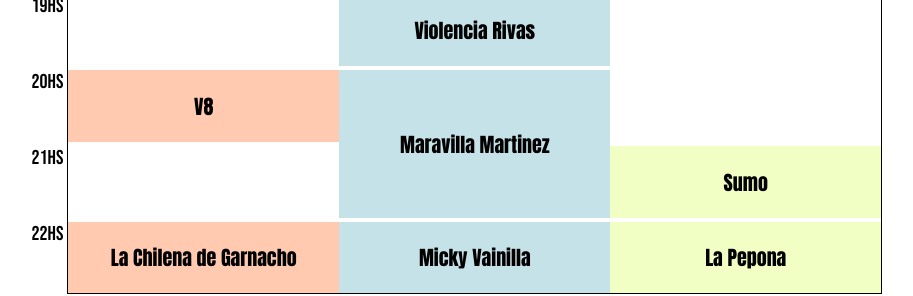
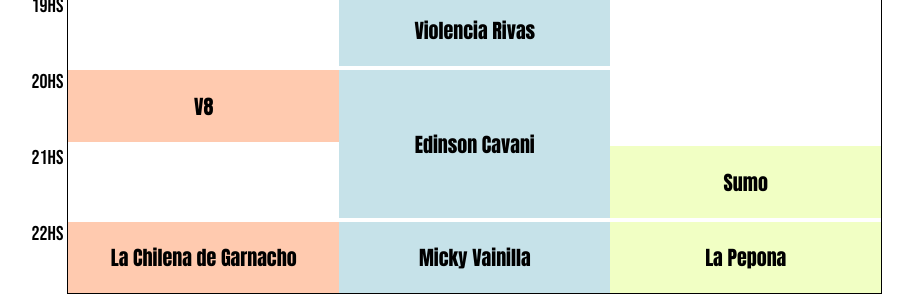
Before and after one commit to tommysetton/manguerasmusmanno, a plain HTML site: page index.html in a window 1280 px wide. Shown: the part 409-705 px from the top of the page, without its empty margins (206-1119 px from the left). Drawn offline with Linux system fonts and the light colour scheme.

Commit message:
tommy capi

```diff
--- a/index.html
+++ b/index.html
@@ -30,7 +30,7 @@
                 <div class="band perri" style="grid-row-start: 5;">Violencia Rivas</div>
                 <div class="band indie" style="grid-row-start: 4;">Alberto Fernández</div>
                 <div class="band huawei" style="grid-row-start: 6;">V8</div>
-                <div class="band perri" style="grid-row: 6 / 8;">Maravilla Martinez</div>
+                <div class="band perri" style="grid-row: 6 / 8;">Edinson Cavani</div>
                 <div class="band indie" style="grid-row-start: 7;">Sumo</div>
                 <div class="band huawei" style="grid-row-start: 8;">La Chilena de Garnacho</div>
                 <div class="band perri" style="grid-row-start: 8;">Micky Vainilla</div>
```
